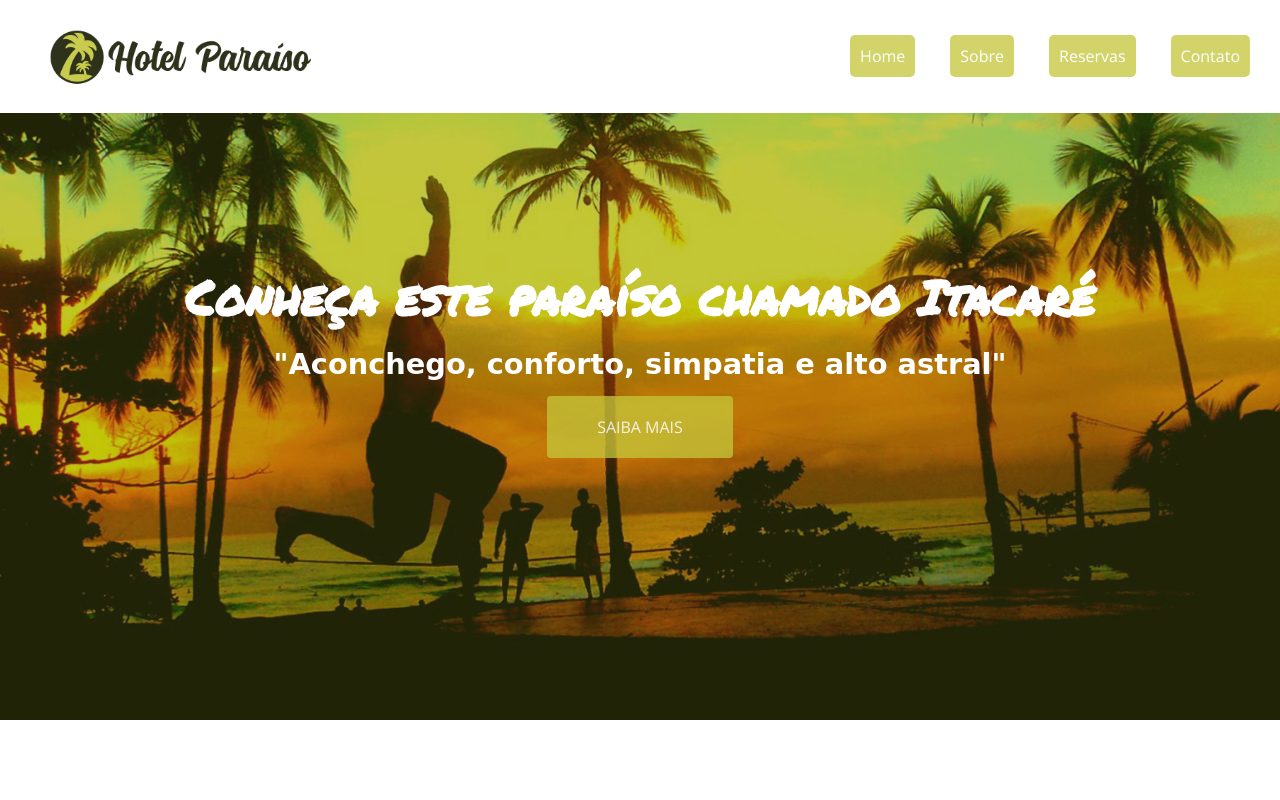
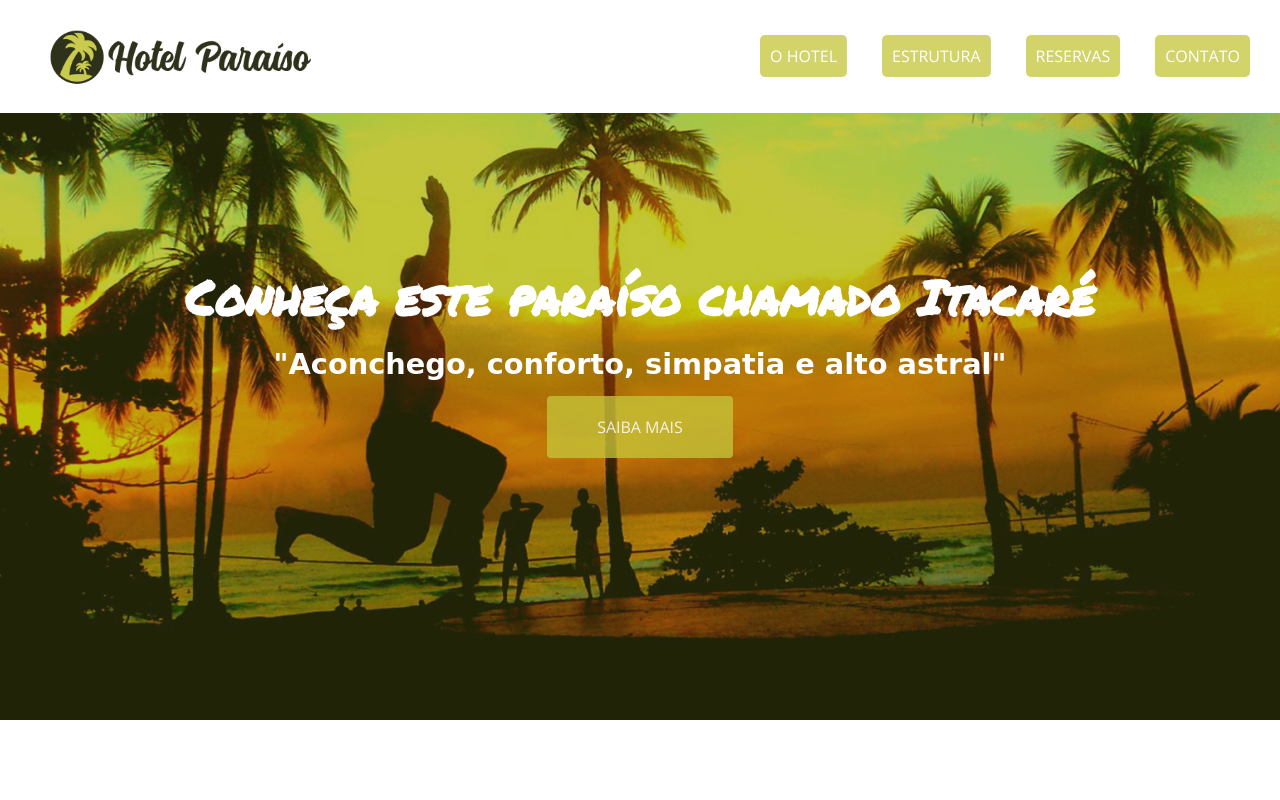
Before and after one commit to isabellaterssariol/projeto-hotel, a plain HTML site: page index.html in a window 1280 px wide. Shown: the top 800 px of the page. Drawn offline with nearby package versions, Linux system fonts and the light colour scheme; a web font is replaced by a local one.

Commit message:
Atualizando header.

```diff
--- a/index.html
+++ b/index.html
@@ -14,10 +14,10 @@
     <header>
         <a href="#"><img src="img/logo.png" alt="Hotel Paraíso"></a>
         <nav>
-            <li><a href="#">Home</a></li>
-            <li><a href="#">Sobre</a></li>
-            <li><a href="#">Reservas</a></li>
-            <li><a href="#">Contato</a></li>
+            <li><a href="#">O HOTEL</a></li>
+            <li><a href="#">ESTRUTURA</a></li>
+            <li><a href="#">RESERVAS</a></li>
+            <li><a href="#">CONTATO</a></li>
         </nav>
     </header>
     <section class="hero">
@@ -25,6 +25,8 @@
         <h3>"Aconchego, conforto, simpatia e alto astral"</h3>
         <a class="btn" href="">Saiba mais</a>
     </section>
+
+
 
     <section class="conheca">
         <h3>Conheça o Hotel Paraíso!</h3>
@@ -63,7 +65,7 @@
 
     <section class="newsletter">
         <h3>Newsletter</h3>
-        <p>Assine nossa newsletter para se manter atualizado com nossos serviçoes e a pro culturais.</p>
+        <p>Assine nossa newsletter para se manter atualizado com nossos serviçoes e promoções culturais.</p>
         <hr>
         <form action="post">
             <input type="email" name="email" id="iemail" placeholder="E-mail">
```
